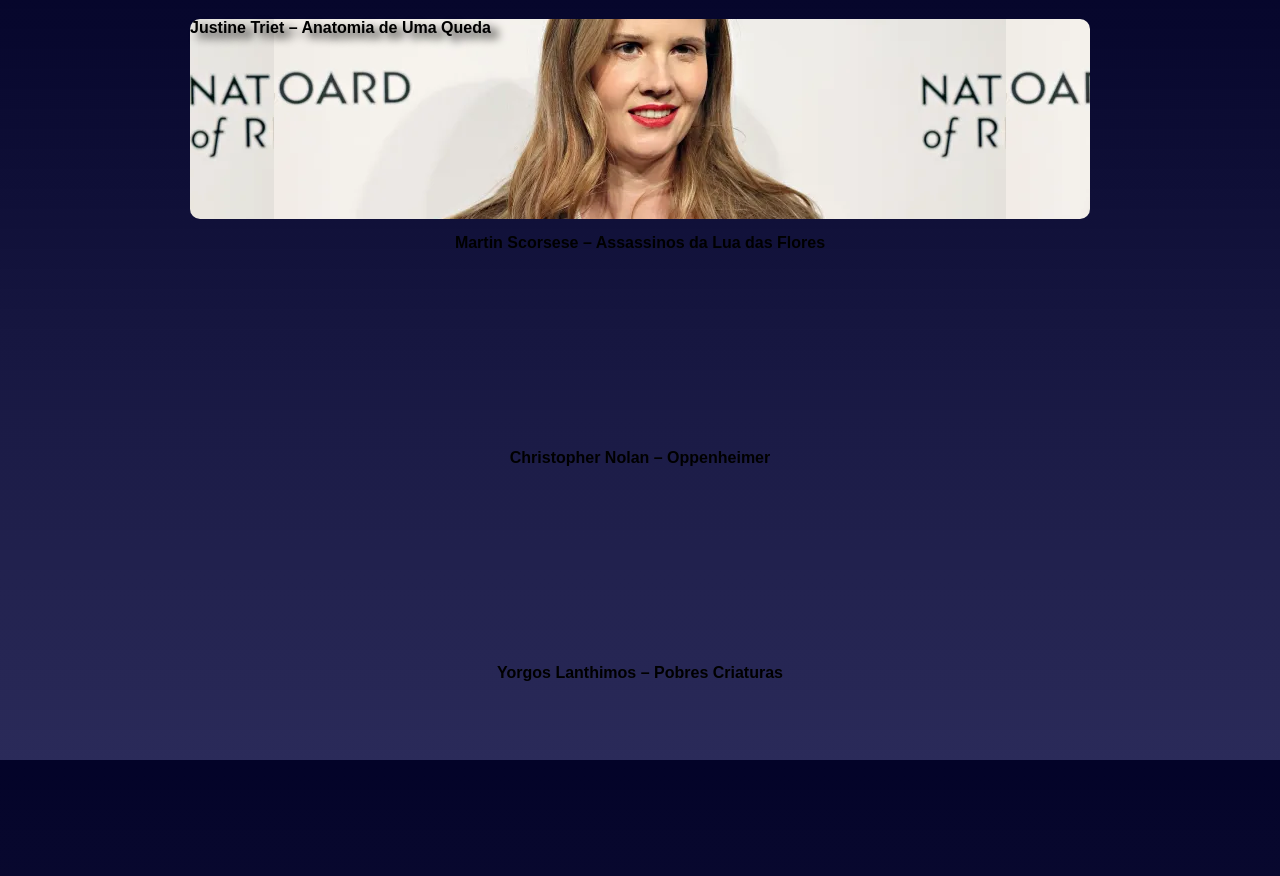
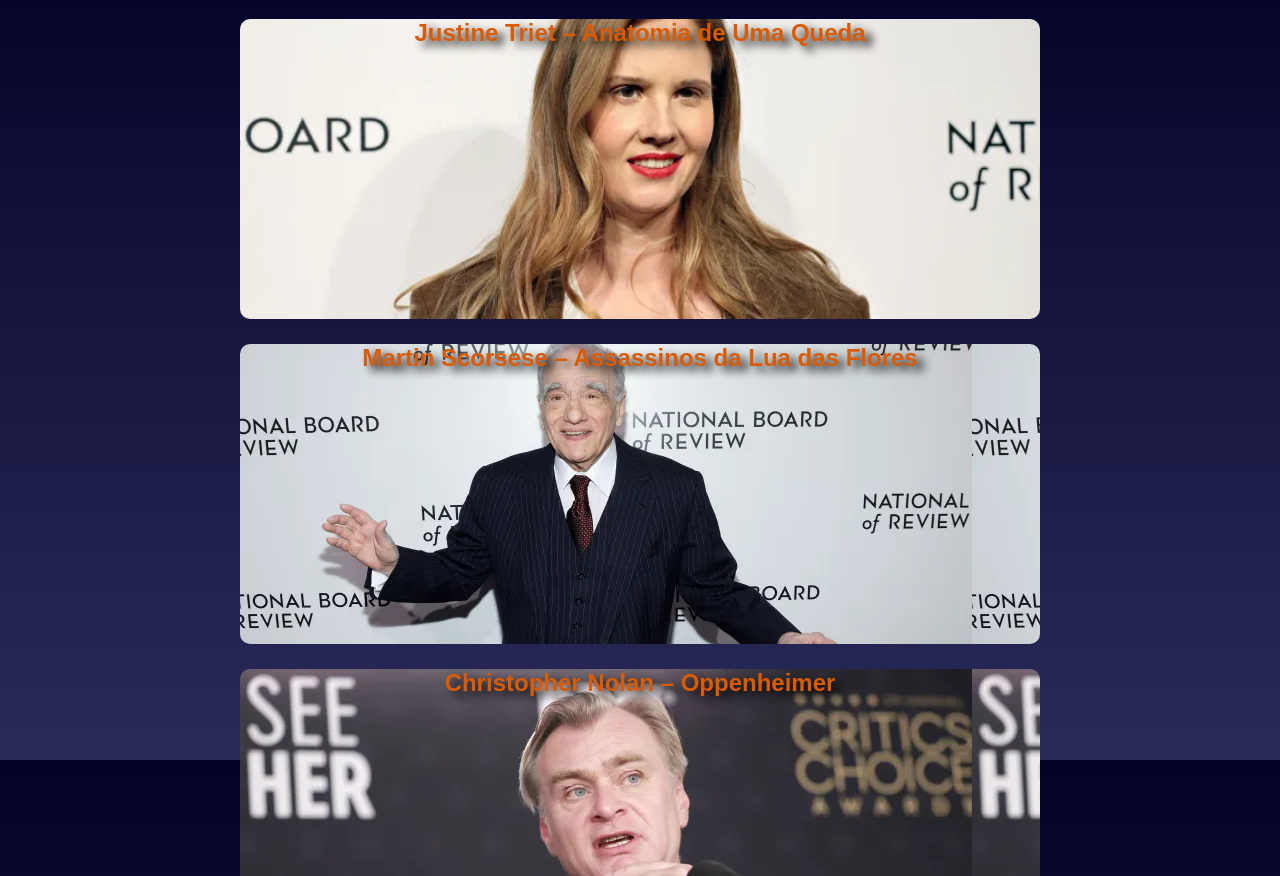
Before and after one commit to sergio-ssc/html-css, a plain HTML site: page Exercicios/oscar/oscarpg2.html in a window 1280 px wide. Shown: the part 61-937 px from the top of the page. Drawn offline with Linux system fonts and the light colour scheme.

Commit message:
tentando

```diff
--- a/Exercicios/oscar/oscarpg2.html
+++ b/Exercicios/oscar/oscarpg2.html
@@ -20,7 +20,6 @@
         }
 
         main{
-            bckground-color: red;
             display: flex;
             justify-content: center;
             position: relative;
@@ -29,31 +28,42 @@
 
         div{
             display: block;
-            background-color: qua;
-            color: rgb(0, 0, 0);
+            background-image: linear-gradient(to bottom, white, black);
+            color: rgb(218, 91, 6);
             margin: auto;
-            margin-bottom: 15px;
-            height: 200px;
-            width: 900px;
+            margin-bottom: 25px;
+            height: 300px;
+            width: 800px;
             border-radius: 10px;
             text-align: center;
             font-weight: bold;
+            font-size: x-large;
+            text-shadow: 7px 5px 10px black;
+            border: 30px;
+            position: relative;
         }
 
-        div .block2{
+        .block1{
+            background: url('imagens/block1.webp') center center/cover ;
+        }
+
+        .block2{
             background-image: url('imagens/block2.webp');
         }
 
-        .block1{
-            background: black url('imagens/block1.webp') center center ;
-            text-align: left;
-            text-shadow: 7px 5px 10px black;
+        .block3{
+            background-image: url('imagens/block3.webp');
         }
 
-        img{
-            width: 900px;
-            height: 200px;
+        .block4{
+            background-image: url('imagens/block4.webp');
+            background-position: center;
         }
+
+        .block5{
+            background-image: url('imagens/block5.webp');
+        }
+
     </style>
 
 </head>
@@ -61,18 +71,25 @@
     <h1>Indicados ao Oscar de Melhor Diretor</h1>
 
     <main>
-        <div class="block1">Justine Triet – Anatomia de Uma Queda</div>
+        <div class="block1">
+            Justine Triet – Anatomia de Uma Queda
+        </div>
 
        <div class="block2">
-
         Martin Scorsese – Assassinos da Lua das Flores
        </div>
 
-       <div class="block3">Christopher Nolan – Oppenheimer</div>
+       <div class="block3">
+        Christopher Nolan – Oppenheimer
+    </div>
 
-       <div class="block4">Yorgos Lanthimos – Pobres Criaturas</div>
+       <div class="block4">Y
+        orgos Lanthimos – Pobres Criaturas
+    </div>
 
-        <div class="block5">Jonathan Glazer – Zona de Interesse</div>
+        <div class="block5">
+            Jonathan Glazer – Zona de Interesse
+        </div>
     </main>
 </body>
 </html>
```
Also changed, not shown: Exercicios/oscar/oscar.html (+5 -7 lines).
